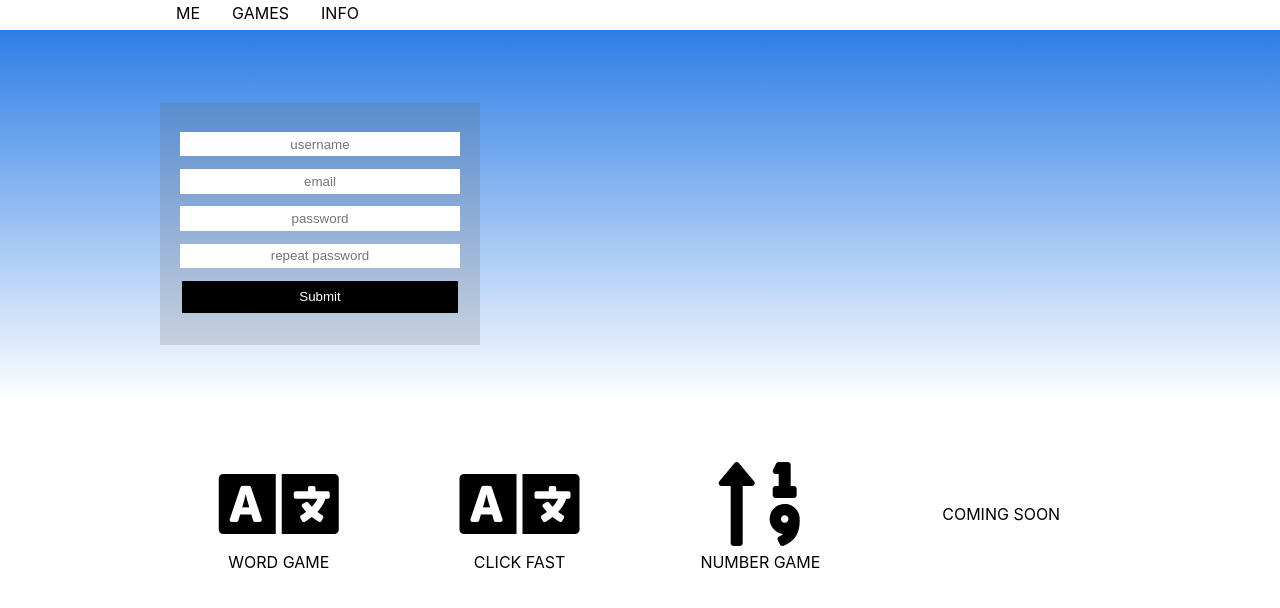
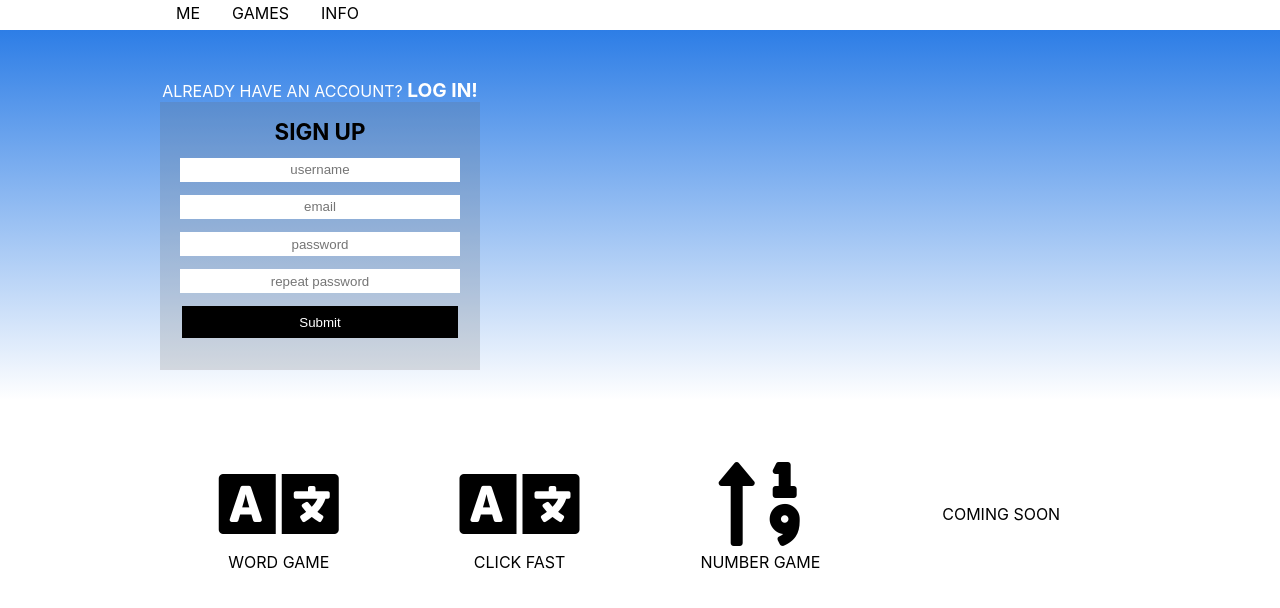
Before and after one commit to kantimam/wordGame-master, a React (Create React App) app in the folder word_game/: page /main in a window 1280 px wide. Shown: the top 608 px of the page. Built offline with nearby package versions, Linux system fonts and the light colour scheme.

Commit message:
sign up log in fixed

```diff
--- a/word_game/src/mainScreen/MainScreen.js
+++ b/word_game/src/mainScreen/MainScreen.js
@@ -22,18 +22,24 @@ export default class componentName extends Component {
   render() {
     return (
       <div className={'mainScreen'} id='welcomeBanner'>
-        {this.state.confirmOpen&&<ConfirmComp
-          message={this.state.message}
-          close={()=>this.setState({confirmOpen: false})}
-        />}
+        {this.state.confirmOpen&&
+          <ConfirmComp
+            message={this.state.message}
+            close={()=>this.setState({confirmOpen: false})}
+          />
+        }
         <div className={'maxWidth60'}>
-          {!this.state.loggedIn&&<UserTab
-            logIn={()=>this.setState({loggedIn: true})}
-            confirm={(message)=>this.confirm(message)}>
-          </UserTab>}
-          {this.state.loggedIn&&<History></History>}
-          {this.state.loggedIn&&<History></History>}
-          {this.state.loggedIn&&<History></History>}
+          {!this.state.loggedIn&&
+            <UserTab
+              logIn={()=>this.setState({loggedIn: true})}
+              confirm={(message)=>this.confirm(message)}>
+            </UserTab>
+          }
+          {this.state.loggedIn&&
+            [<History></History>,
+            <History></History>,
+            <History></History>]
+          }
           {/* <GuestScreen></GuestScreen> */}
         </div>
       </div>
--- a/word_game/src/mainScreen/UserTab.js
+++ b/word_game/src/mainScreen/UserTab.js
@@ -16,17 +16,17 @@ export default class componentName extends Component {
     }
   signUp=(event)=>{
     event.preventDefault();
-    /* let formData=new FormData();
+    const formData=new FormData();
     formData.set('userName',this.state.userName)
     formData.set('email',this.state.email)
-    formData.set('password',this.state.password) */
-    let data=
+    formData.set('password',this.state.password)
+/*     let data=
       {
         userName:this.state.userName,
         email:this.state.email,
         password:this.state.password
-      }
-    axios.post('http://localhost:5000/user/add',data).then(res=>{
+      } */
+    axios.post('http://localhost:5000/user/add',formData).then(res=>{
       console.log(res.data)
       this.setState({logInState:0})
       this.props.confirm(res.data.message+res.data.data||`user <${this.state.userName}> created succesfully!`)
@@ -37,13 +37,11 @@ export default class componentName extends Component {
   }
   logIn=(event)=>{
     event.preventDefault();
-    let data=
-      {
-        userName:this.state.userName,
-        email:this.state.email,
-        password:this.state.password
-      }
-    axios.post('http://localhost:5000/login',data).then(res=>{
+    const formData=new FormData();
+    formData.set('userName',this.state.userName)
+    formData.set('email',this.state.email)
+    formData.set('password',this.state.password)
+    axios.post('http://localhost:5000/login',formData).then(res=>{
       console.log(res.data)
       this.props.confirm(res.data.message||`<${this.state.userName}> logged in!`)
       this.props.logIn()
@@ -63,15 +61,20 @@ export default class componentName extends Component {
   render() {
     return (
       <div id='userContainer'>
+        {this.state.logInState?
+          <div onClick={()=>this.setState({logInState: 0})}>ALREADY HAVE AN ACCOUNT? <strong>LOG IN!</strong></div>:
+          <div onClick={()=>this.setState({logInState: 1})}>NO ACCOUNT? <strong>SIGN UP</strong></div>
+        }
         {this.state.logInState===0 &&
         <form onSubmit={this.logIn} className={'logInForm'}>
-          <p>log in</p>
+          <p>LOG IN</p>
           <input onChange={this.onChange} name='userName' placeholder='email or username' type='text'></input>
           <input onChange={this.onChange} name='password' placeholder='password' type='password'></input>
           <input className={'submitButton'} type='submit'></input>
         </form>}
         {this.state.logInState===1 &&
         <form onSubmit={this.signUp} className={'logInForm'}>
+          <p>SIGN UP</p>
           <input onChange={this.onChange} name='userName' placeholder='username' type='text'></input>
           <input onChange={this.onChange} name='email' placeholder='email' type='text'></input>
           <input onChange={this.onChange} name='password' placeholder='password' type='password'></input>
--- a/word_game/src/mainScreen/userTab.css
+++ b/word_game/src/mainScreen/userTab.css
@@ -2,6 +2,11 @@
     width: 100%;
     text-shadow: none !important;
     /* grid-column: 2/3; */
+}
+strong{
+    font-weight: bold;
+    font-size: 1.2rem;
+    cursor: pointer;
 }
 
 .logInForm{
```
Also changed, not shown: word_game/src/fancyInput/emailInput.js (added, +11 -0 lines), word_game/src/fancyInput/passwordInput.js (added, +11 -0 lines), word_game/public/manifest.json.
